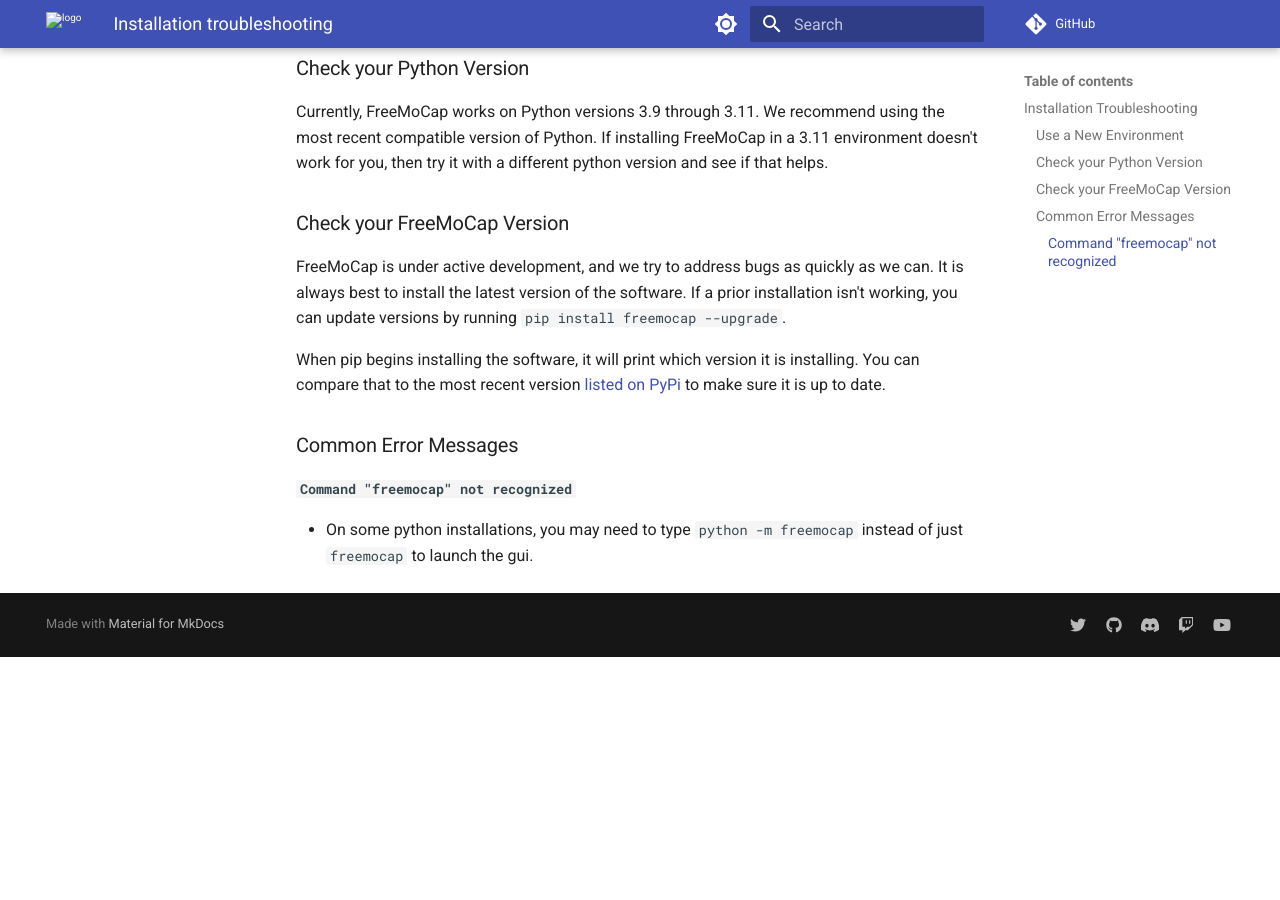
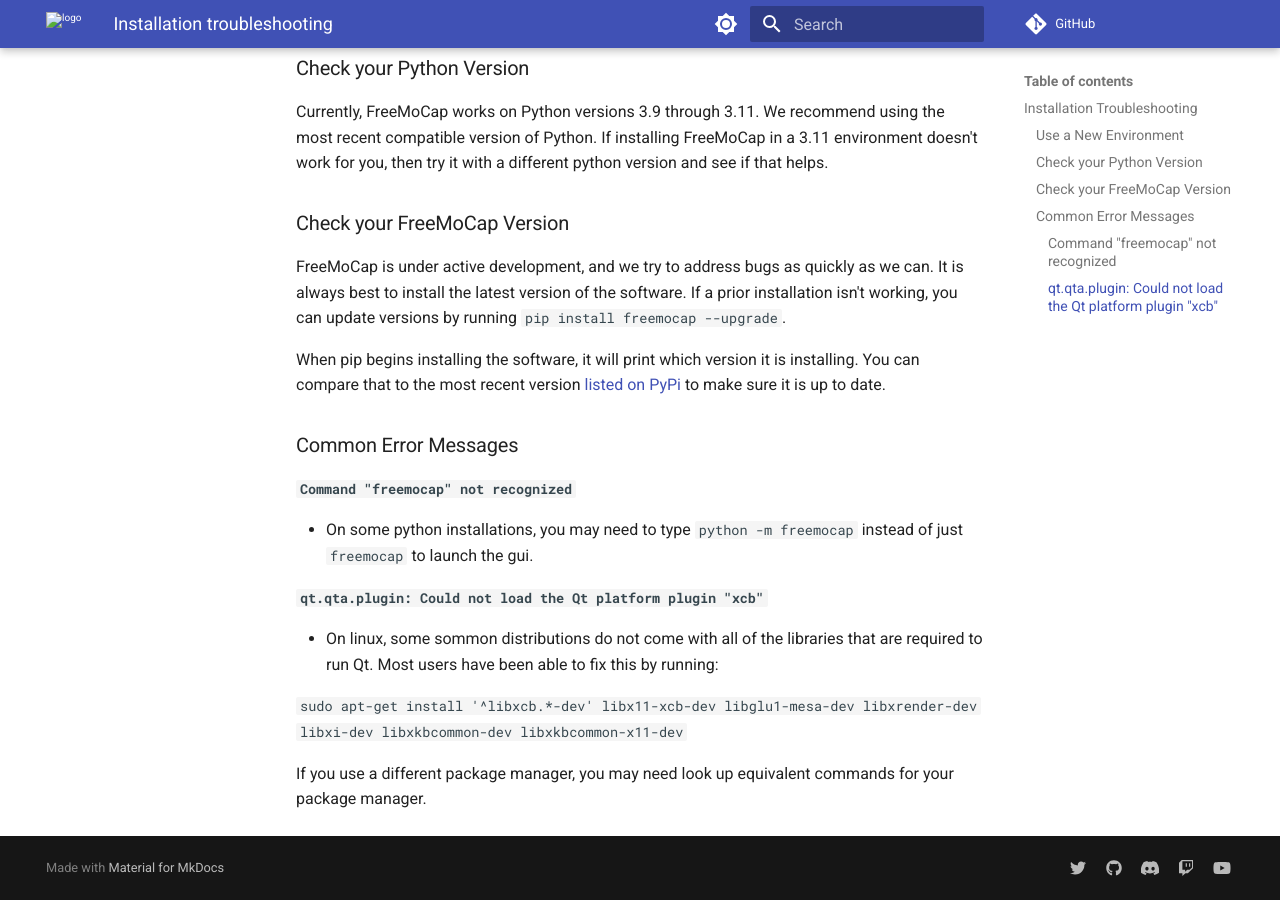
Before and after one commit to freemocap/documentation, an MkDocs documentation site: the page built from docs/Writerside/topics/troubleshooting/installation_troubleshooting.md, in a window 1280 px wide and 900 px high, scrolled down 633 px. Built offline with MkDocs 1.6.1 and Material for MkDocs 9.7.7, drawn with Linux system fonts in a browser that asks for light colours; comment, search, counter and statistics services are not loaded; before the commit the page ends 1290 px from its top, so only the background shows below that.

Commit message:
add libxcb to installation troubleshooting

```diff
--- a/docs/Writerside/topics/troubleshooting/installation_troubleshooting.md
+++ b/docs/Writerside/topics/troubleshooting/installation_troubleshooting.md
@@ -20,3 +20,10 @@
 
 ### `Command "freemocap" not recognized`
 - On some python installations, you may need to type `python -m freemocap` instead of just `freemocap` to launch the gui.
+
+### `qt.qta.plugin: Could not load the Qt platform plugin "xcb"`
+- On linux, some sommon distributions do not come with all of the libraries that are required to run Qt. Most users have been able to fix this by running:
+
+`sudo apt-get install '^libxcb.*-dev' libx11-xcb-dev libglu1-mesa-dev libxrender-dev libxi-dev libxkbcommon-dev libxkbcommon-x11-dev`
+
+If you use a different package manager, you may need look up equivalent commands for your package manager.
```
